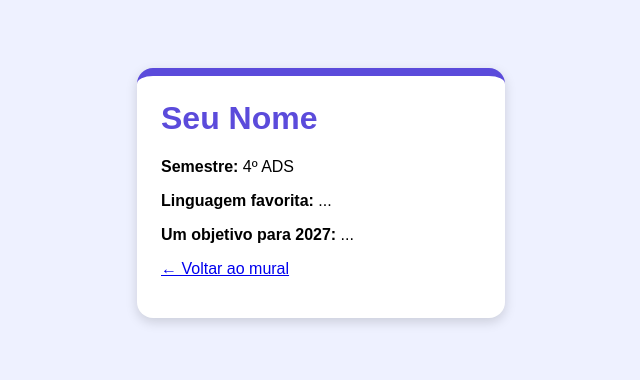
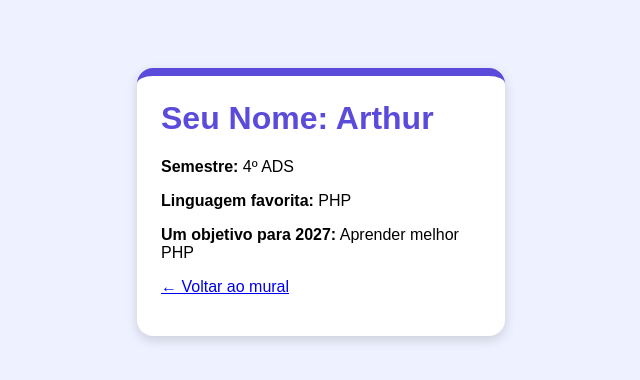
Before and after one commit to Arthur-Matos1/aula-git, a plain HTML site: page alunos/_modelo.html in a window 1280 px wide. Shown: the whole page, without its empty margins (319-959 px from the left). Drawn offline with Linux system fonts and the light colour scheme.

Commit message:
Allterações de informações de aluno realisada

```diff
--- a/alunos/_modelo.html
+++ b/alunos/_modelo.html
@@ -34,10 +34,10 @@
     3. git add .  →  git commit -m "feat: adiciona cartão da Maria"  →  git push
   -->
   <div class="cartao">
-    <h1>Seu Nome</h1>
+    <h1>Seu Nome: Arthur</h1>
     <p><strong>Semestre:</strong> 4º ADS</p>
-    <p><strong>Linguagem favorita:</strong> ...</p>
-    <p><strong>Um objetivo para 2027:</strong> ...</p>
+    <p><strong>Linguagem favorita:</strong> PHP</p>
+    <p><strong>Um objetivo para 2027:</strong> Aprender melhor PHP</p>
     <p><a href="../index.html">← Voltar ao mural</a></p>
   </div>
 </body>
```
